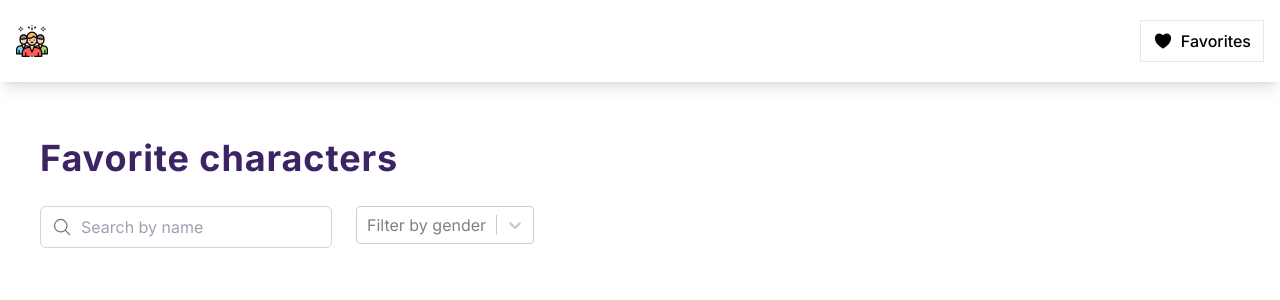
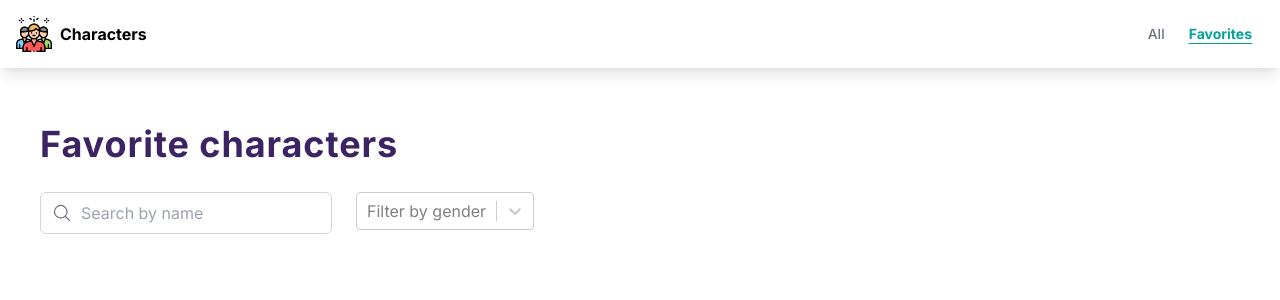
Before and after one commit to carolinamcc15/cubo-technical-test, a React (Vite) app: page /favorites in a window 1280 px wide. Shown: the top 300 px of the page. Built offline with nearby package versions, Linux system fonts and the light colour scheme.

Commit message:
feat: improve Navbar ux and styles

```diff
--- a/src/components/layout/Navbar/NavLink/NavLink.tsx
+++ b/src/components/layout/Navbar/NavLink/NavLink.tsx
@@ -1,17 +1,23 @@
-import { Link } from 'react-router-dom';
-import { HeartIcon } from '@heroicons/react/24/solid';
+import { Link, useLocation } from 'react-router-dom';
 
 import { ILinkElement } from '../../../../interfaces/ILinkElement';
 
 export const NavbarLink = ({ linkElement }: PropTypes) => {
+  const location = useLocation();
+  const isActive =
+    linkElement.route === location.pathname ||
+    (linkElement.name === 'All' && location.pathname === '/');
+
+  const activeClasses = 'font-bold text-primary-dark underline';
+
   return (
-    <li>
-      <Link
-        to={linkElement.route}
-        className='flex gap-2 py-2 px-3 no-underline border-none text-black'
-        aria-current='page'
-      >
-        <HeartIcon className='text-black w-5' /> {linkElement.name}
+    <li
+      className={`outline-0 outline-none underline-offset-4 border-0 rounded-50 transition ease-in-out duration-200 hover:bg-gray-100 rounded-md ${
+        isActive ? activeClasses : 'text-gray-500 font-regular'
+      }`}
+    >
+      <Link to={linkElement.route} className='flex gap-2 py-2 px-3  border-none text-sm sm:text-md'>
+        {linkElement.name}
       </Link>
     </li>
   );
--- a/src/components/layout/Navbar/Navbar.tsx
+++ b/src/components/layout/Navbar/Navbar.tsx
@@ -5,14 +5,14 @@ import logo from '../../../assets/logo.png';
 
 export const Navbar = () => {
   return (
-    <nav className='bg-white border-gray-200 shadow-lg sticky top-0 py-1'>
-      <div className='max-w-screen-xl flex items-center justify-between mx-auto p-4'>
-        <a href='/' className='flex items-center space-x-3 rtl:space-x-reverse'>
-          <img src={logo} className='h-8' />
-          {/* <span className='self-center text-2xl font-semibold whitespace-nowrap '>Characters</span> */}
+    <nav className='bg-white/90 border-gray-200 shadow-lg sticky top-0 py-1 z-20 px-4 rounded-b-sm'>
+      <div className='max-w-screen-xl flex items-center justify-between mx-auto py-3'>
+        <a href='/' className='flex items-center space-x-2 rtl:space-x-reverse'>
+          <img src={logo} className='h-9' />
+          <h1 className='hidden sm:block text-md font-title font-bold'>Characters</h1>
         </a>
-        <div className='block' id='navbar-default'>
-          <ul className='font-medium flex flex-col md:p-0 border '>
+        <div className='block' >
+          <ul className='font-medium flex md:p-0 '>
             {navbarLinks.map((link: ILinkElement) => (
               <NavbarLink linkElement={link} />
             ))}
--- a/src/utils/navigation.ts
+++ b/src/utils/navigation.ts
@@ -1,4 +1,8 @@
 export const navbarLinks = [
+  {
+    route: '/characters',
+    name: 'All',
+  },
   {
     route: '/favorites',
     name: 'Favorites',
```
